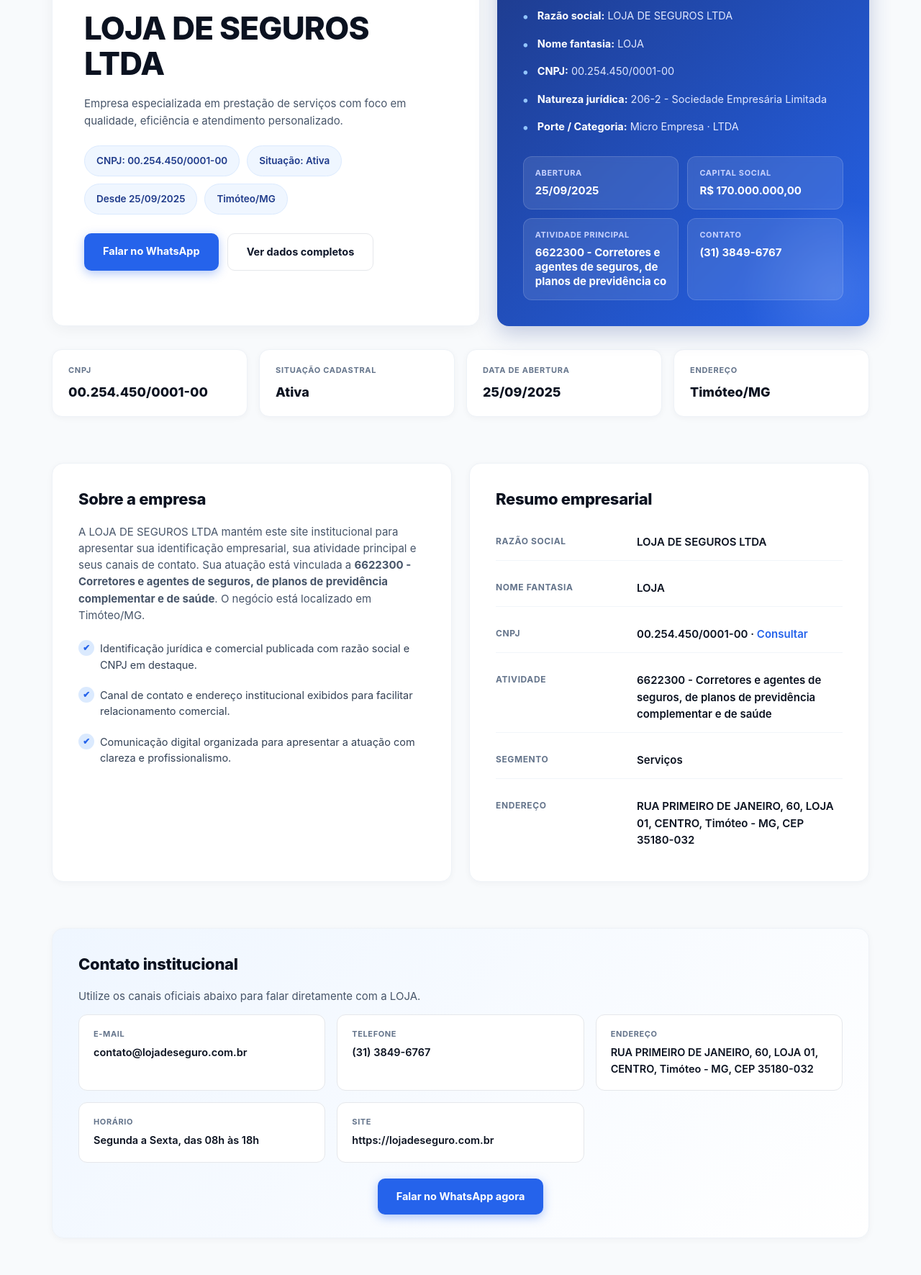
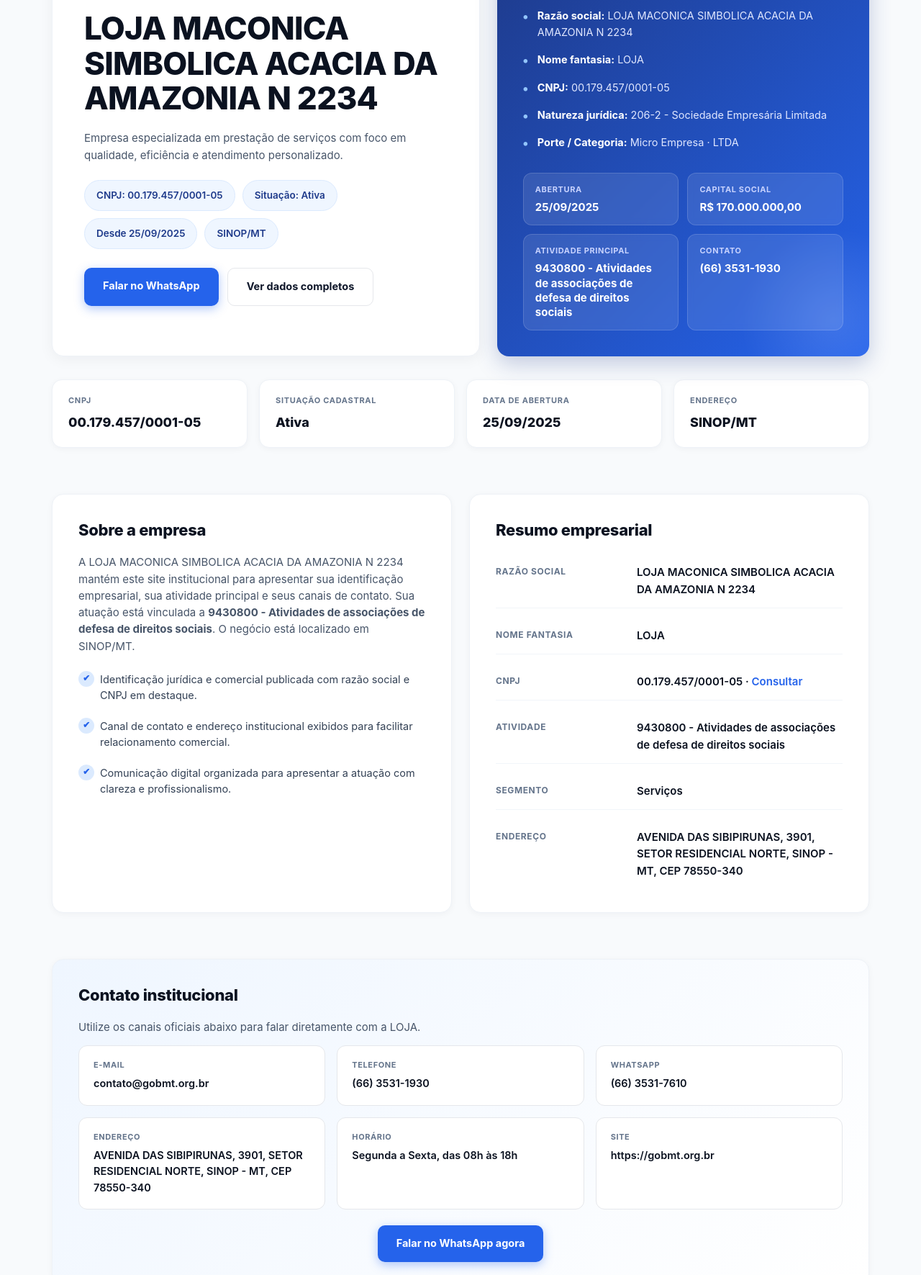
Before and after one commit to ericksales4528-glitch/site-loja22, a plain HTML site: page index.html in a window 1280 px wide. Shown: the part 207-1978 px from the top of the page at 72% size. Drawn offline with Linux system fonts and the light colour scheme.

Commit message:
update index.html

```diff
--- a/index.html
+++ b/index.html
@@ -3,16 +3,16 @@
 <head>
 <meta charset="UTF-8">
 <meta name="viewport" content="width=device-width, initial-scale=1.0">
-<meta name="facebook-domain-verification" content="lma9ljt3z5cixdepdlgmh2cczbc4y7" />
+<meta name="facebook-domain-verification" content="r4ltybhrpximylpdjbv1ufto5xfk5p" />
 <meta name="robots" content="index, follow">
-<title>LOJA DE SEGUROS LTDA — Site Institucional</title>
+<title>LOJA MACONICA SIMBOLICA ACACIA DA AMAZONIA N 2234 — Site Institucional</title>
 <meta name="description" content="Empresa especializada em prestação de serviços com foco em qualidade, eficiência e atendimento personalizado.">
 <meta property="og:type" content="website">
 <meta property="og:locale" content="pt_BR">
-<meta property="og:site_name" content="LOJA DE SEGUROS LTDA">
-<meta property="og:title" content="LOJA DE SEGUROS LTDA">
+<meta property="og:site_name" content="LOJA MACONICA SIMBOLICA ACACIA DA AMAZONIA N 2234">
+<meta property="og:title" content="LOJA MACONICA SIMBOLICA ACACIA DA AMAZONIA N 2234">
 <meta property="og:description" content="Empresa especializada em prestação de serviços com foco em qualidade, eficiência e atendimento personalizado.">
-<script type="application/ld+json">{"@context":"https://schema.org","@type":"Organization","name":"LOJA DE SEGUROS LTDA","legalName":"LOJA DE SEGUROS LTDA","description":"Empresa especializada em prestação de serviços com foco em qualidade, eficiência e atendimento personalizado.","url":"https://lojadeseguro.com.br","email":"contato@lojadeseguro.com.br","telephone":"(31) 3849-6767","taxID":"00.254.450/0001-00","address":{"@type":"PostalAddress","streetAddress":"RUA PRIMEIRO DE JANEIRO, 60, LOJA  01","addressLocality":"Timóteo","addressRegion":"MG","postalCode":"35180-032","addressCountry":"BR"}}</script>
+<script type="application/ld+json">{"@context":"https://schema.org","@type":"Organization","name":"LOJA MACONICA SIMBOLICA ACACIA DA AMAZONIA N 2234","legalName":"LOJA MACONICA SIMBOLICA ACACIA DA AMAZONIA N 2234","description":"Empresa especializada em prestação de serviços com foco em qualidade, eficiência e atendimento personalizado.","url":"https://gobmt.org.br","email":"contato@gobmt.org.br","telephone":"(66) 3531-1930","taxID":"00.179.457/0001-05","address":{"@type":"PostalAddress","streetAddress":"AVENIDA DAS SIBIPIRUNAS, 3901","addressLocality":"SINOP","addressRegion":"MT","postalCode":"78550-340","addressCountry":"BR"}}</script>
 <style>
   *{margin:0;padding:0;box-sizing:border-box}
   body{font-family:-apple-system,BlinkMacSystemFont,"Segoe UI",Roboto,"Helvetica Neue",Arial,sans-serif;background:#f8fafc;color:#0f172a;line-height:1.55;-webkit-font-smoothing:antialiased}
@@ -105,16 +105,16 @@
     <div class="hero">
       <div class="card-left">
         <span class="chip">✔ Site oficial da empresa</span>
-        <h1>LOJA DE SEGUROS LTDA</h1>
+        <h1>LOJA MACONICA SIMBOLICA ACACIA DA AMAZONIA N 2234</h1>
         <p class="lead">Empresa especializada em prestação de serviços com foco em qualidade, eficiência e atendimento personalizado.</p>
         <div class="pill-row">
-          <span class="pill">CNPJ: 00.254.450/0001-00</span>
+          <span class="pill">CNPJ: 00.179.457/0001-05</span>
           <span class="pill">Situação: Ativa</span>
           <span class="pill">Desde 25/09/2025</span>
-          <span class="pill">Timóteo/MG</span>
+          <span class="pill">SINOP/MT</span>
         </div>
         <div class="btn-row">
-          <a href="mailto:contato@lojadeseguro.com.br" target="_blank" rel="noopener" class="btn btn-primary">Falar no WhatsApp</a>
+          <a href="https://wa.me/556635317610?text=Ol%C3%A1%2C%20gostaria%20de%20falar%20com%20a%20LOJA%20MACONICA%20SIMBOLICA%20ACACIA%20DA%20AMAZONIA%20N%202234." target="_blank" rel="noopener" class="btn btn-primary">Falar no WhatsApp</a>
           <a href="#contato" class="btn btn-ghost">Ver dados completos</a>
         </div>
       </div>
@@ -122,33 +122,33 @@
       <div class="card-right">
         <h3>Identificação empresarial</h3>
         <ul>
-          <li><strong>Razão social:</strong> LOJA DE SEGUROS LTDA</li>
+          <li><strong>Razão social:</strong> LOJA MACONICA SIMBOLICA ACACIA DA AMAZONIA N 2234</li>
           <li><strong>Nome fantasia:</strong> LOJA</li>
-          <li><strong>CNPJ:</strong> 00.254.450/0001-00</li>
+          <li><strong>CNPJ:</strong> 00.179.457/0001-05</li>
           <li><strong>Natureza jurídica:</strong> 206-2 - Sociedade Empresária Limitada</li>
           <li><strong>Porte / Categoria:</strong> Micro Empresa · LTDA</li>
         </ul>
         <div class="mini-grid">
           <div class="mini"><div class="lbl">Abertura</div><div class="val">25/09/2025</div></div>
           <div class="mini"><div class="lbl">Capital Social</div><div class="val">R$ 170.000.000,00</div></div>
-          <div class="mini"><div class="lbl">Atividade Principal</div><div class="val">6622300 - Corretores e agentes de seguros, de planos de previdência co</div></div>
-          <div class="mini"><div class="lbl">Contato</div><div class="val">(31) 3849-6767</div></div>
+          <div class="mini"><div class="lbl">Atividade Principal</div><div class="val">9430800 - Atividades de associações de defesa de direitos sociais</div></div>
+          <div class="mini"><div class="lbl">Contato</div><div class="val">(66) 3531-1930</div></div>
         </div>
       </div>
     </div>
   </section>
 
   <div class="stats">
-    <div class="stat"><div class="lbl">CNPJ</div><div class="val">00.254.450/0001-00</div></div>
+    <div class="stat"><div class="lbl">CNPJ</div><div class="val">00.179.457/0001-05</div></div>
     <div class="stat"><div class="lbl">Situação Cadastral</div><div class="val">Ativa</div></div>
     <div class="stat"><div class="lbl">Data de Abertura</div><div class="val">25/09/2025</div></div>
-    <div class="stat"><div class="lbl">Endereço</div><div class="val">Timóteo/MG</div></div>
+    <div class="stat"><div class="lbl">Endereço</div><div class="val">SINOP/MT</div></div>
   </div>
 
   <section class="section" id="empresa">
     <div class="panel">
       <h2>Sobre a empresa</h2>
-      <p>A LOJA DE SEGUROS LTDA mantém este site institucional para apresentar sua identificação empresarial, sua atividade principal e seus canais de contato. Sua atuação está vinculada a <strong>6622300 - Corretores e agentes de seguros, de planos de previdência complementar e de saúde</strong>. O negócio está localizado em Timóteo/MG.</p>
+      <p>A LOJA MACONICA SIMBOLICA ACACIA DA AMAZONIA N 2234 mantém este site institucional para apresentar sua identificação empresarial, sua atividade principal e seus canais de contato. Sua atuação está vinculada a <strong>9430800 - Atividades de associações de defesa de direitos sociais</strong>. O negócio está localizado em SINOP/MT.</p>
       <ul class="check">
         <li>Identificação jurídica e comercial publicada com razão social e CNPJ em destaque.</li>
         <li>Canal de contato e endereço institucional exibidos para facilitar relacionamento comercial.</li>
@@ -158,12 +158,12 @@
     <div class="panel" id="atuacao">
       <h2>Resumo empresarial</h2>
       <div class="kv-list">
-        <div class="kv-row"><div class="k">Razão social</div><div class="v">LOJA DE SEGUROS LTDA</div></div>
+        <div class="kv-row"><div class="k">Razão social</div><div class="v">LOJA MACONICA SIMBOLICA ACACIA DA AMAZONIA N 2234</div></div>
         <div class="kv-row"><div class="k">Nome fantasia</div><div class="v">LOJA</div></div>
-        <div class="kv-row"><div class="k">CNPJ</div><div class="v">00.254.450/0001-00 · <a href="https://solucoes.receita.fazenda.gov.br/Servicos/cnpjreva/Cnpjreva_Solicitacao.asp?cnpj=00254450000100" target="_blank" rel="noopener">Consultar</a></div></div>
-        <div class="kv-row"><div class="k">Atividade</div><div class="v">6622300 - Corretores e agentes de seguros, de planos de previdência complementar e de saúde</div></div>
+        <div class="kv-row"><div class="k">CNPJ</div><div class="v">00.179.457/0001-05 · <a href="https://solucoes.receita.fazenda.gov.br/Servicos/cnpjreva/Cnpjreva_Solicitacao.asp?cnpj=00179457000105" target="_blank" rel="noopener">Consultar</a></div></div>
+        <div class="kv-row"><div class="k">Atividade</div><div class="v">9430800 - Atividades de associações de defesa de direitos sociais</div></div>
         <div class="kv-row"><div class="k">Segmento</div><div class="v">Serviços</div></div>
-        <div class="kv-row"><div class="k">Endereço</div><div class="v">RUA PRIMEIRO DE JANEIRO, 60, LOJA  01, CENTRO, Timóteo - MG, CEP 35180-032</div></div>
+        <div class="kv-row"><div class="k">Endereço</div><div class="v">AVENIDA DAS SIBIPIRUNAS, 3901, SETOR RESIDENCIAL NORTE, SINOP - MT, CEP 78550-340</div></div>
       </div>
     </div>
   </section>
@@ -173,15 +173,15 @@
       <h2>Contato institucional</h2>
       <p>Utilize os canais oficiais abaixo para falar diretamente com a LOJA.</p>
       <div class="grid3">
-        <div class="item"><div class="k">E-mail</div><div class="v">contato@lojadeseguro.com.br</div></div>
-        <div class="item"><div class="k">Telefone</div><div class="v">(31) 3849-6767</div></div>
-
-        <div class="item"><div class="k">Endereço</div><div class="v">RUA PRIMEIRO DE JANEIRO, 60, LOJA  01, CENTRO, Timóteo - MG, CEP 35180-032</div></div>
+        <div class="item"><div class="k">E-mail</div><div class="v">contato@gobmt.org.br</div></div>
+        <div class="item"><div class="k">Telefone</div><div class="v">(66) 3531-1930</div></div>
+        <div class="item"><div class="k">WhatsApp</div><div class="v">(66) 3531-7610</div></div>
+        <div class="item"><div class="k">Endereço</div><div class="v">AVENIDA DAS SIBIPIRUNAS, 3901, SETOR RESIDENCIAL NORTE, SINOP - MT, CEP 78550-340</div></div>
         <div class="item"><div class="k">Horário</div><div class="v">Segunda a Sexta, das 08h às 18h</div></div>
-        <div class="item"><div class="k">Site</div><div class="v">https://lojadeseguro.com.br</div></div>
+        <div class="item"><div class="k">Site</div><div class="v">https://gobmt.org.br</div></div>
       </div>
       <div class="cta">
-        <a href="mailto:contato@lojadeseguro.com.br" target="_blank" rel="noopener" class="btn btn-primary">Falar no WhatsApp agora</a>
+        <a href="https://wa.me/556635317610?text=Ol%C3%A1%2C%20gostaria%20de%20falar%20com%20a%20LOJA%20MACONICA%20SIMBOLICA%20ACACIA%20DA%20AMAZONIA%20N%202234." target="_blank" rel="noopener" class="btn btn-primary">Falar no WhatsApp agora</a>
       </div>
     </div>
   </section>
@@ -191,11 +191,11 @@
       <h2>Conformidade e políticas</h2>
       <details>
         <summary>Política de Privacidade (LGPD)</summary>
-        <p>Os dados pessoais coletados são utilizados exclusivamente para prestação dos serviços e cumprimento de obrigações legais. O titular pode solicitar acesso, correção ou exclusão pelo e-mail <a href="mailto:dpo@lojadeseguro.com.br">dpo@lojadeseguro.com.br</a>.</p>
+        <p>Os dados pessoais coletados são utilizados exclusivamente para prestação dos serviços e cumprimento de obrigações legais. O titular pode solicitar acesso, correção ou exclusão pelo e-mail <a href="mailto:dpo@gobmt.org.br">dpo@gobmt.org.br</a>.</p>
       </details>
       <details>
         <summary>Termos de Uso</summary>
-        <p>Este site é mantido por LOJA DE SEGUROS LTDA, CNPJ 00.254.450/0001-00, e tem caráter institucional. As informações são publicadas de boa-fé e podem ser atualizadas a qualquer momento.</p>
+        <p>Este site é mantido por LOJA MACONICA SIMBOLICA ACACIA DA AMAZONIA N 2234, CNPJ 00.179.457/0001-05, e tem caráter institucional. As informações são publicadas de boa-fé e podem ser atualizadas a qualquer momento.</p>
       </details>
       <details>
         <summary>Política de Cookies</summary>
@@ -205,9 +205,9 @@
   </section>
 
   <footer>
-    <p><strong>LOJA DE SEGUROS LTDA</strong> · CNPJ 00.254.450/0001-00</p>
-    <p>RUA PRIMEIRO DE JANEIRO, 60, LOJA  01, CENTRO, Timóteo - MG, CEP 35180-032</p>
-    <p style="margin-top:8px;color:#64748b">© 2026 LOJA DE SEGUROS LTDA. Todos os direitos reservados.</p>
+    <p><strong>LOJA MACONICA SIMBOLICA ACACIA DA AMAZONIA N 2234</strong> · CNPJ 00.179.457/0001-05</p>
+    <p>AVENIDA DAS SIBIPIRUNAS, 3901, SETOR RESIDENCIAL NORTE, SINOP - MT, CEP 78550-340</p>
+    <p style="margin-top:8px;color:#64748b">© 2026 LOJA MACONICA SIMBOLICA ACACIA DA AMAZONIA N 2234. Todos os direitos reservados.</p>
   </footer>
 </body>
 </html>
```
